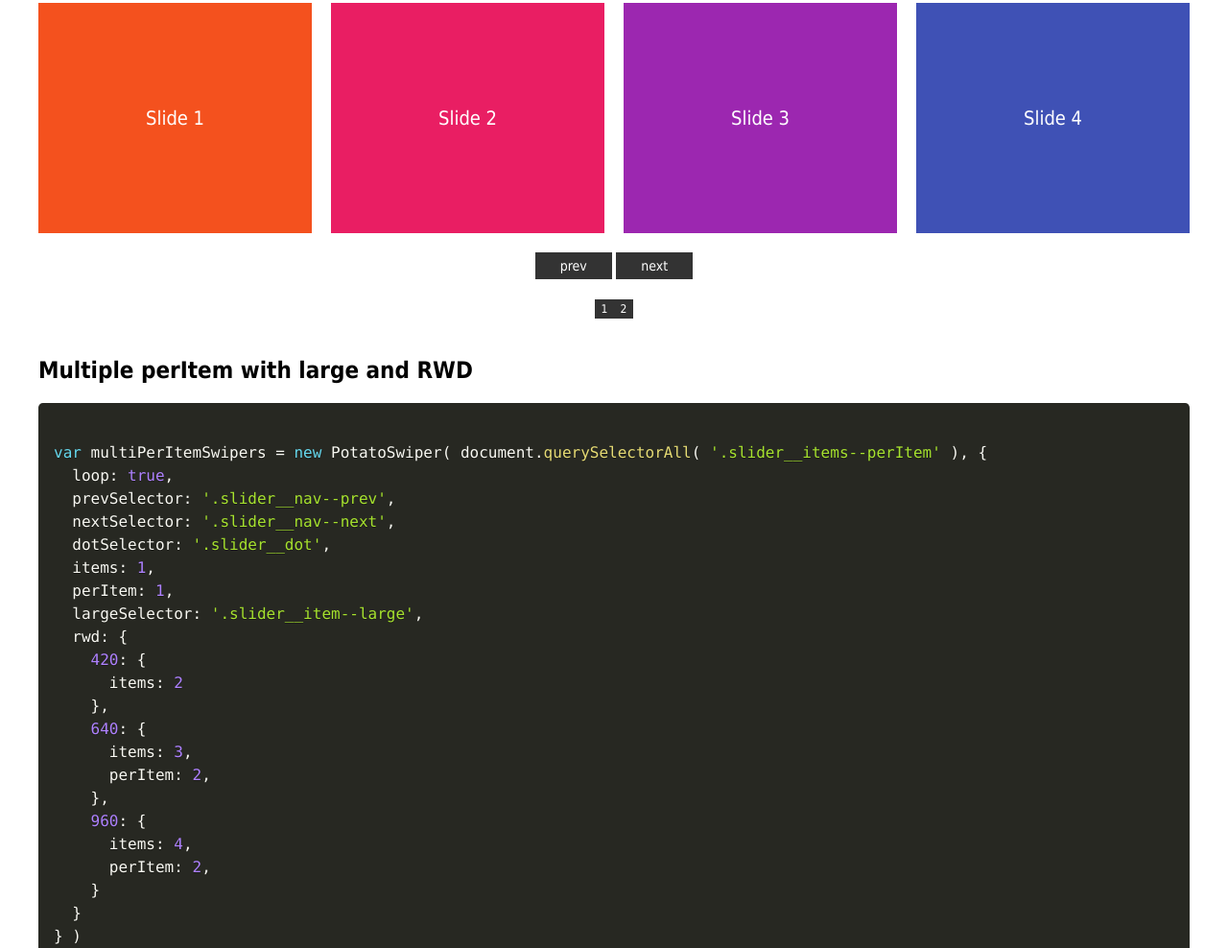
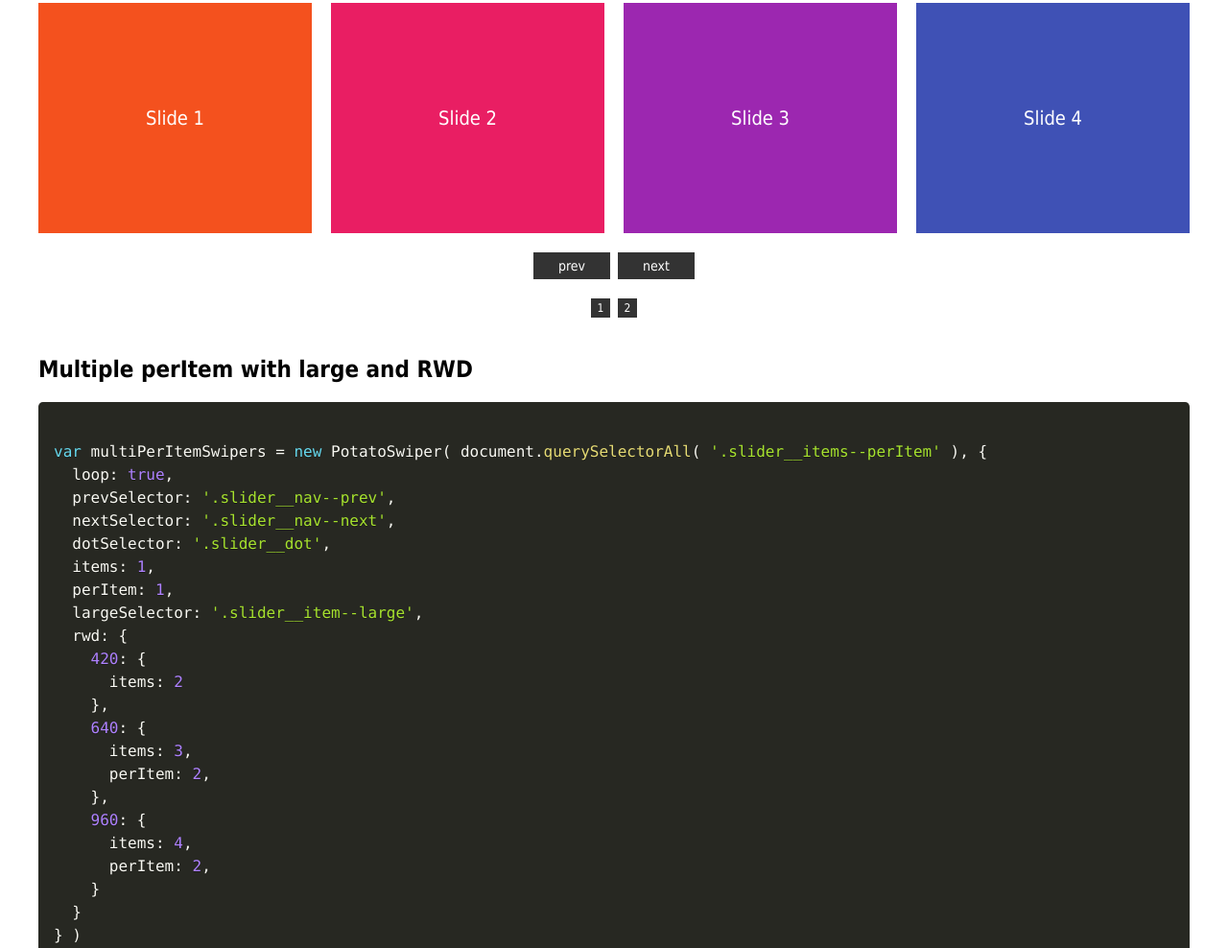
Before and after one commit to dobrapyra/PotatoSwiper, a website: page index.html in a window 1280 px wide. Shown: the part 726-1714 px from the top of the page at 96% size. Drawn offline with Linux system fonts and the light colour scheme.

Commit message:
demo update

```diff
--- a/demo/demo.css
+++ b/demo/demo.css
@@ -87,6 +87,7 @@ button {
 
 .slider__navs {
   margin-top: 20px;
+  font-size: 0;
   text-align: center;
 }
 
@@ -94,6 +95,7 @@ button {
   border: 0;
   min-width: 80px;
   padding: 6px 4px;
+  margin: 0 4px;
   font-size: 14px;
   line-height: 16px;
   background-color: #333;
@@ -106,6 +108,7 @@ button {
 
 .slider__dots {
   margin-top: 20px;
+  font-size: 0;
   text-align: center;
 }
 
@@ -113,6 +116,7 @@ button {
   border: 0;
   width: 20px;
   padding: 3px 4px;
+  margin: 0 4px;
   font-size: 12px;
   line-height: 14px;
   background-color: #333;
--- a/index.html
+++ b/index.html
@@ -184,7 +184,7 @@ var multiPerItemSwipers = new PotatoSwiper( document.querySelectorAll( '.slider_
       </div>
     </main>
 
-    <script type="text/javascript" src="./dist/potatoswiper.js"></script>
+    <script type="text/javascript" src="./dist/potatoswiper.min.js"></script>
     <script type="text/javascript" src="./demo/demo.js"></script>
     <script type="text/javascript" src="./demo/prism.js"></script>
     <script type="text/javascript" src="./src/debug.js"></script>
```
